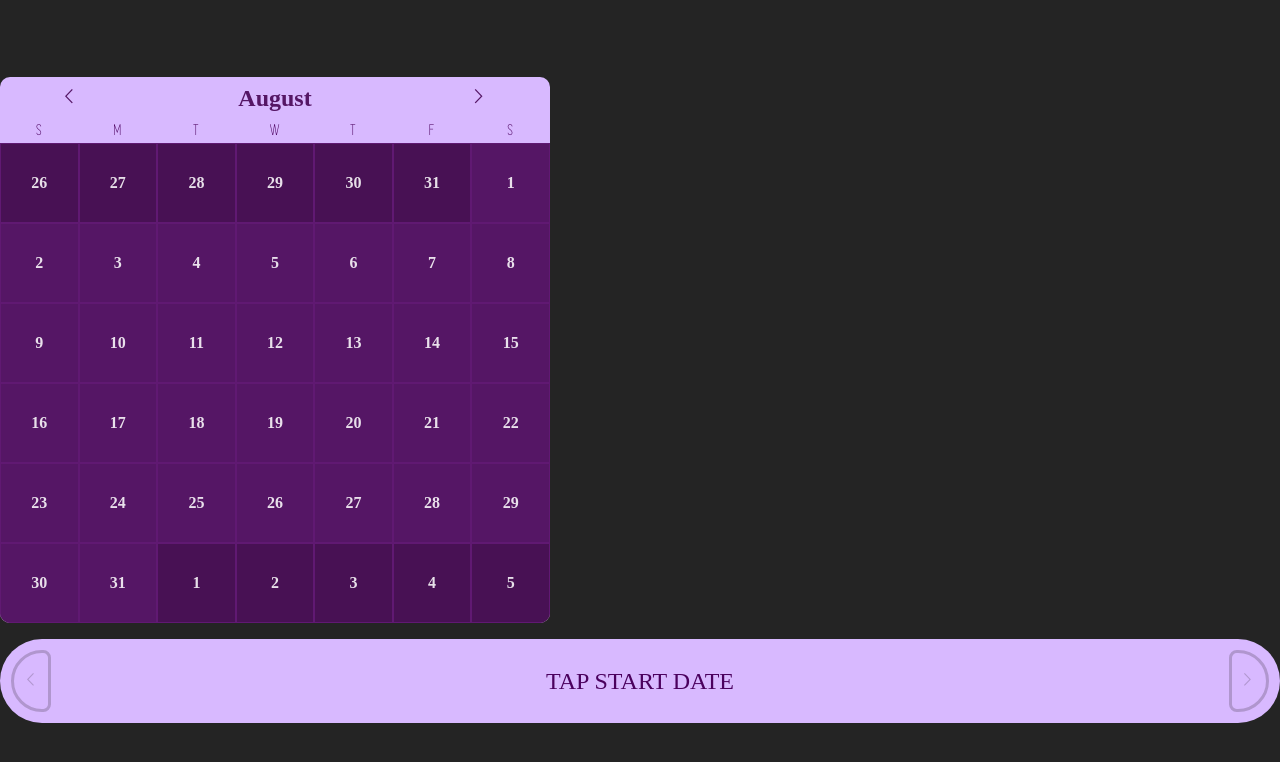
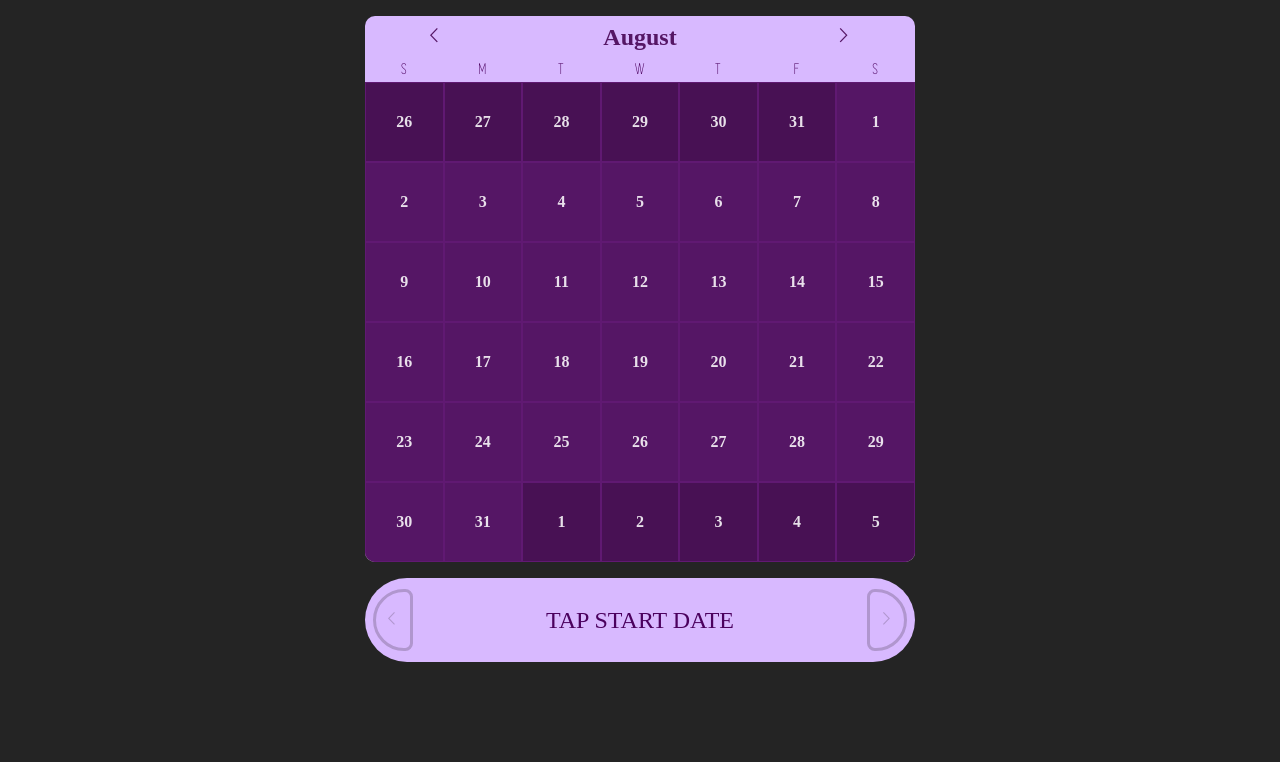
Before and after one commit to ttches/whendow.ui, a React (Vite) app: page /create in a window 1280 px wide. Shown: the top 762 px of the page. Built offline with nearby package versions, Linux system fonts and the light colour scheme.

Commit message:
more cleanup

```diff
--- a/src/Components/CreateMeeting.tsx
+++ b/src/Components/CreateMeeting.tsx
@@ -4,7 +4,16 @@ import FloatingFooter from "./FloatingFooter";
 import { useState, useEffect } from "react";
 import useCreateMeeting from "../api/mutations/useCreateMeeting";
 
+const Container = styled.div`
+  margin: 0 auto;
+  margin-top: 16px;
+  max-width: 550px;
+`;
+
 export const StepContainer = styled.div`
+  display: flex;
+  flex-direction: column;
+  align-items: center;
   margin-bottom: 16px;
 `;
 
@@ -162,7 +171,7 @@ const CreateMeeting = () => {
 
   return (
     <div>
-      <div style={{ display: "grid" }}>
+      <Container>
         <StepContainer>
           <Calendar
             initialMonth={initialMonth}
@@ -178,7 +187,7 @@ const CreateMeeting = () => {
           text={getCtaVerbiage()}
           input={getInput()}
         />
-      </div>
+      </Container>
     </div>
   );
 };
--- a/src/index.css
+++ b/src/index.css
@@ -25,7 +25,6 @@ a:hover {
 body {
   margin: 0;
   display: flex;
-  place-items: center;
   min-width: 320px;
   min-height: 100vh;
 }
```
